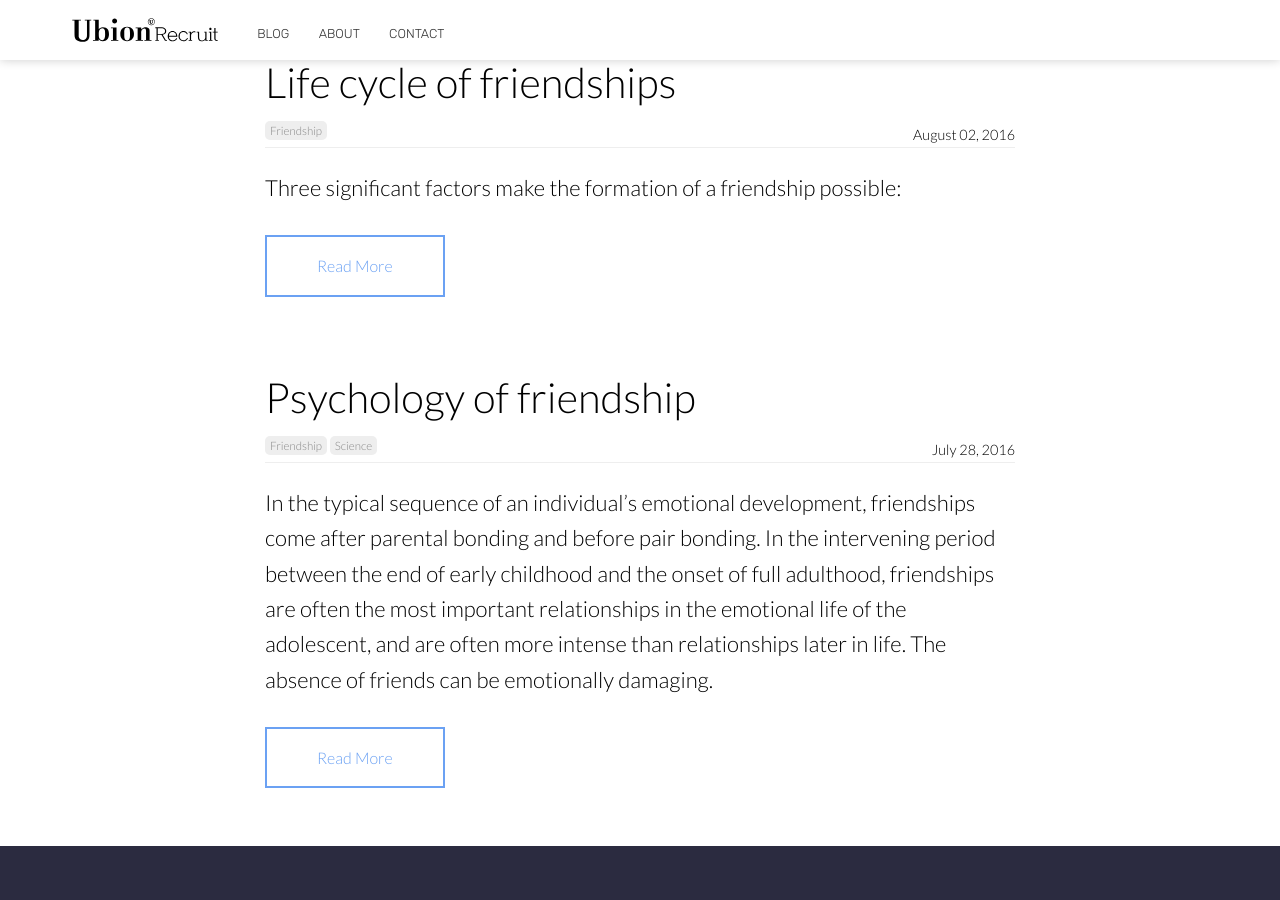
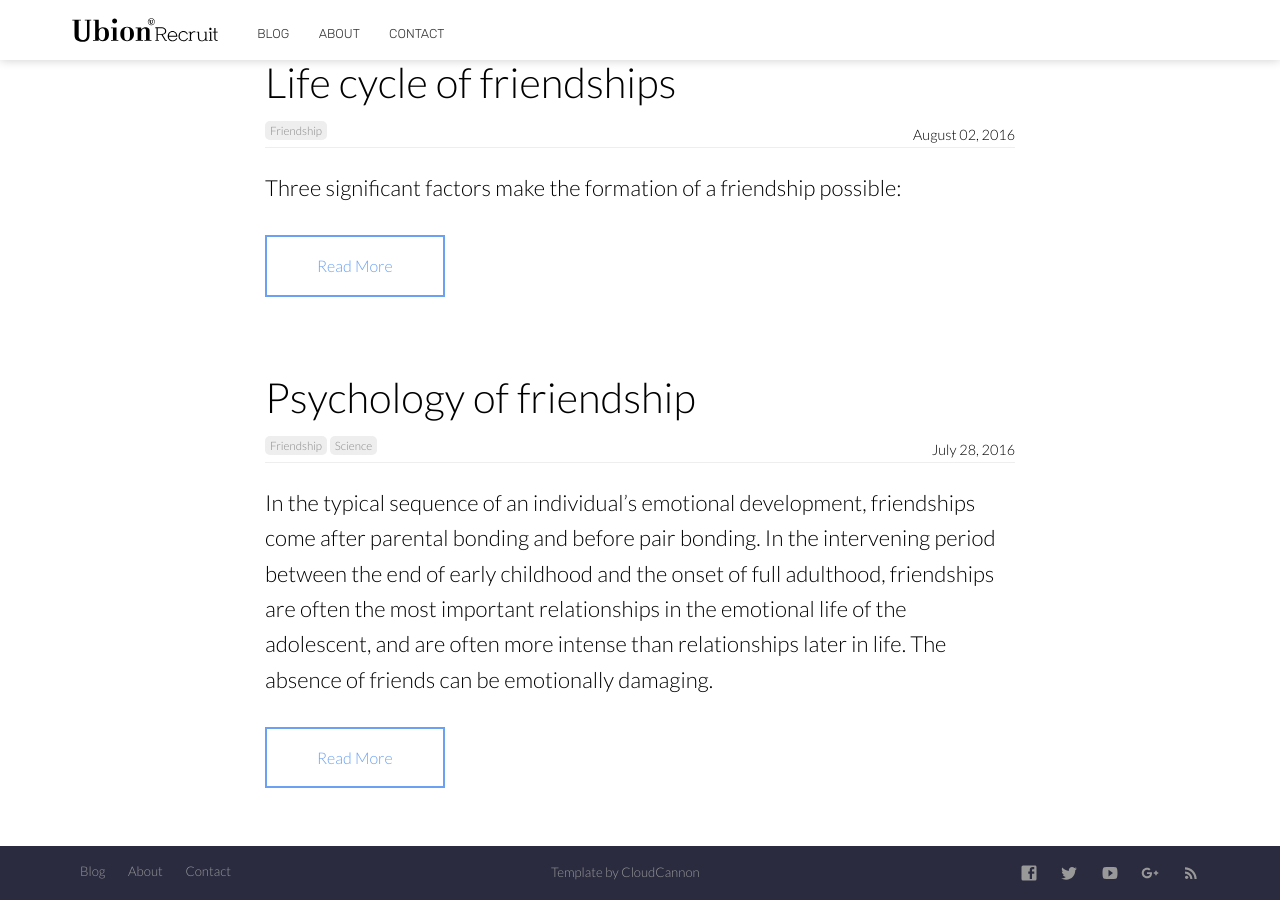
Before and after one commit to techubion/techubion.github.io-backup, a Jekyll site: the page category/friendship/index.html, which Jekyll copies as it is, in a window 1280 px wide and 900 px high, scrolled down 2006 px. Built offline with Jekyll 4.4.1, drawn with Linux system fonts in a browser that asks for light colours; nearby versions of some CDN libraries; before the commit the page ends 2852 px from its top, so only the background shows below that.

Commit message:
Update index.html

```diff
--- a/category/friendship/index.html
+++ b/category/friendship/index.html
@@ -181,6 +181,88 @@
 		</ul>
 	</div>
 </section>
+                <footer>
+			<div class="container">
+				<p class="editor-link"><a href="cloudcannon:collections/_data/footer.yml" class="btn"><strong>&#9998;</strong> Edit footer</a></p>
+				<ul class="footer-left-links">
+
+						<li>
+							<a  href="/blog/" >
+
+								Blog
+							</a>
+						</li>
+
+						<li>
+							<a  href="/about/" >
+
+								About
+							</a>
+						</li>
+
+						<li>
+							<a  href="/contact/" >
+
+								Contact
+							</a>
+						</li>
+
+				</ul>
+				<ul class="footer-right-links">
+
+						<li>
+							<a target="_blank" href="https://facebook.com/" class="facebook-icon">
+
+		<svg fill="#000000" height="24" viewBox="0 0 24 24" width="24" xmlns="http://www.w3.org/2000/svg"><path d="M19,4V7H17A1,1 0 0,0 16,8V10H19V13H16V20H13V13H11V10H13V7.5C13,5.56 14.57,4 16.5,4M20,2H4A2,2 0 0,0 2,4V20A2,2 0 0,0 4,22H20A2,2 0 0,0 22,20V4C22,2.89 21.1,2 20,2Z" /></svg>
+
+
+							</a>
+						</li>
+
+						<li>
+							<a target="_blank" href="https://twitter.com/" class="twitter-icon">
+
+		<svg fill="#000000" height="24" viewBox="0 0 24 24" width="24" xmlns="http://www.w3.org/2000/svg"><path d="M22.46,6C21.69,6.35 20.86,6.58 20,6.69C20.88,6.16 21.56,5.32 21.88,4.31C21.05,4.81 20.13,5.16 19.16,5.36C18.37,4.5 17.26,4 16,4C13.65,4 11.73,5.92 11.73,8.29C11.73,8.63 11.77,8.96 11.84,9.27C8.28,9.09 5.11,7.38 3,4.79C2.63,5.42 2.42,6.16 2.42,6.94C2.42,8.43 3.17,9.75 4.33,10.5C3.62,10.5 2.96,10.3 2.38,10C2.38,10 2.38,10 2.38,10.03C2.38,12.11 3.86,13.85 5.82,14.24C5.46,14.34 5.08,14.39 4.69,14.39C4.42,14.39 4.15,14.36 3.89,14.31C4.43,16 6,17.26 7.89,17.29C6.43,18.45 4.58,19.13 2.56,19.13C2.22,19.13 1.88,19.11 1.54,19.07C3.44,20.29 5.7,21 8.12,21C16,21 20.33,14.46 20.33,8.79C20.33,8.6 20.33,8.42 20.32,8.23C21.16,7.63 21.88,6.87 22.46,6Z" /></svg>
+
+
+							</a>
+						</li>
+
+						<li>
+							<a target="_blank" href="https://youtube.com/" class="youtube-icon">
+
+		<svg fill="#000000" height="24" viewBox="0 0 24 24" width="24" xmlns="http://www.w3.org/2000/svg"><path d="M10,16.5V7.5L16,12M20,4.4C19.4,4.2 15.7,4 12,4C8.3,4 4.6,4.19 4,4.38C2.44,4.9 2,8.4 2,12C2,15.59 2.44,19.1 4,19.61C4.6,19.81 8.3,20 12,20C15.7,20 19.4,19.81 20,19.61C21.56,19.1 22,15.59 22,12C22,8.4 21.56,4.91 20,4.4Z" /></svg>
+
+
+							</a>
+						</li>
+
+						<li>
+							<a target="_blank" href="https://plus.google.com/" class="google-plus-icon">
+
+		<svg fill="#000000" height="24" viewBox="0 0 24 24" width="24" xmlns="http://www.w3.org/2000/svg"><path d="M23,11H21V9H19V11H17V13H19V15H21V13H23M8,11V13.4H12C11.8,14.4 10.8,16.4 8,16.4C5.6,16.4 3.7,14.4 3.7,12C3.7,9.6 5.6,7.6 8,7.6C9.4,7.6 10.3,8.2 10.8,8.7L12.7,6.9C11.5,5.7 9.9,5 8,5C4.1,5 1,8.1 1,12C1,15.9 4.1,19 8,19C12,19 14.7,16.2 14.7,12.2C14.7,11.7 14.7,11.4 14.6,11H8Z" /></svg>
+
+
+							</a>
+						</li>
+
+						<li>
+							<a  href="/feed.xml" class="rss-icon">
+
+		<svg fill="#000000" height="24" viewBox="0 0 24 24" width="24" xmlns="http://www.w3.org/2000/svg"><path d="M0 0h24v24H0z" fill="none"/><circle cx="6.18" cy="17.82" r="2.18"/><path d="M4 4.44v2.83c7.03 0 12.73 5.7 12.73 12.73h2.83c0-8.59-6.97-15.56-15.56-15.56zm0 5.66v2.83c3.9 0 7.07 3.17 7.07 7.07h2.83c0-5.47-4.43-9.9-9.9-9.9z"/></svg>
+
+
+							</a>
+						</li>
+
+				</ul>
+				<p class="copyright">
+					<a href="https://cloudcannon.com/">
+						Template by CloudCannon
+					</a>
+				</p>
+			</div>
+		</footer>
 
 
 		<script src="//ajax.googleapis.com/ajax/libs/jquery/3.1.0/jquery.min.js"></script>
```
